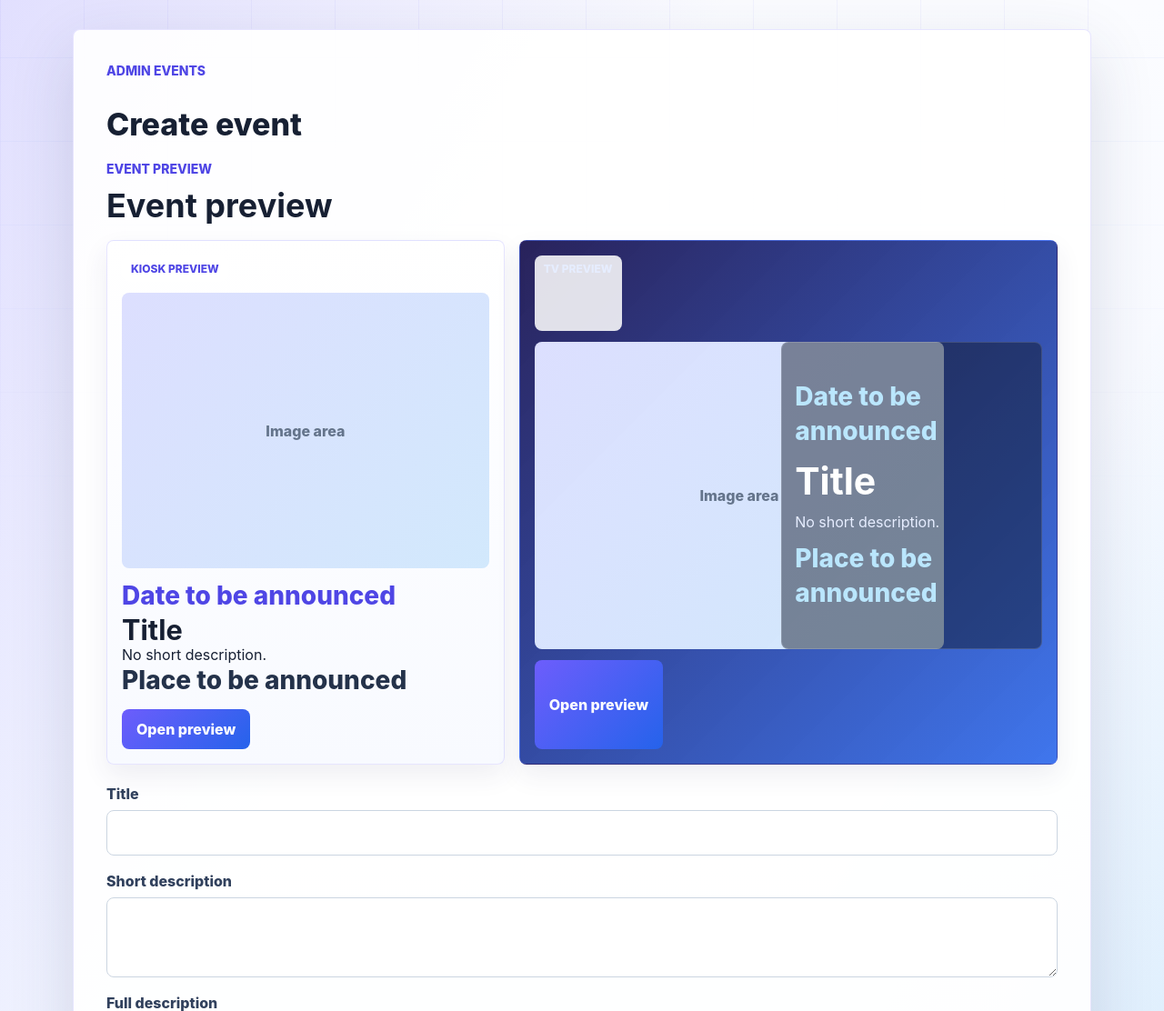
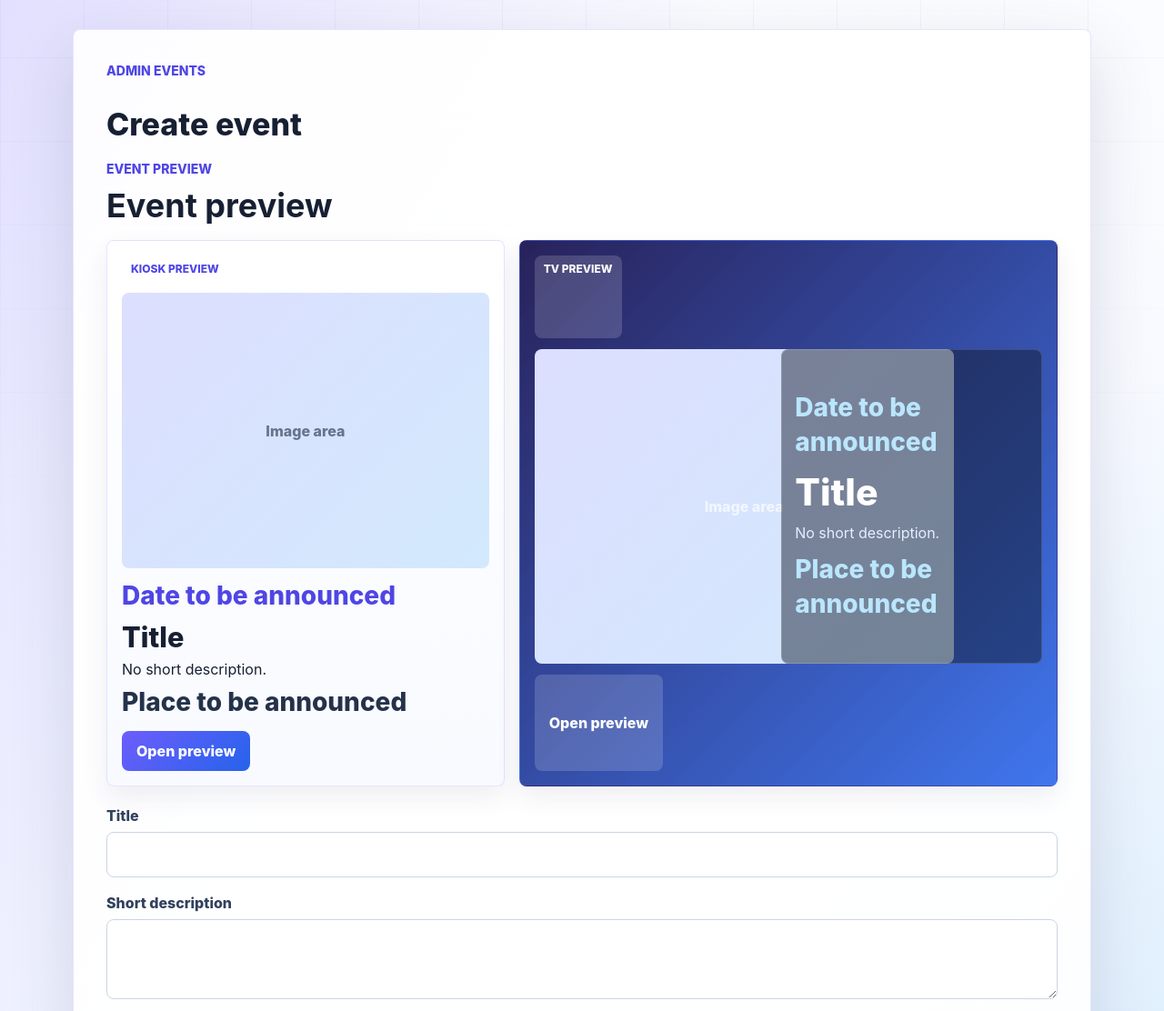
Before and after one commit to German7464/Kiosk_v001, a Flask app: page /admin/events/create in a window 1280 px wide. Shown: the top 1112 px of the page at 91% size. Run offline with Flask 3, Linux system fonts and the light colour scheme; the visitor is signed in with stand-in values (Sample User, id 1); data comes from the database, SQL or seed files in the repository.

Commit message:
Unify admin preview partial

```diff
--- a/kiosk/static/css/base.css
+++ b/kiosk/static/css/base.css
@@ -856,7 +856,14 @@ h1 {
     min-width: 0;
 }
 
-.admin-event-form-preview-card {
+.admin-event-preview-grid {
+    display: grid;
+    grid-template-columns: repeat(2, minmax(0, 1fr));
+    gap: 16px;
+    min-width: 0;
+}
+
+.admin-event-preview {
     display: grid;
     gap: 12px;
     min-width: 0;
@@ -865,21 +872,23 @@ h1 {
     border-radius: 8px;
     background: #ffffff;
     box-shadow: 0 12px 28px rgba(45, 55, 100, 0.08);
-}
-
-.admin-event-form-preview-card h3,
-.admin-event-form-preview-card p {
+    color: var(--ink);
+}
+
+.admin-event-preview h3,
+.admin-event-preview p {
     margin: 0;
     overflow-wrap: break-word;
     word-break: normal;
 }
 
-.admin-event-form-preview-card h3 {
+.admin-event-preview__title {
     font-size: clamp(22px, 2.4vw, 32px);
     line-height: 1.14;
-}
-
-.admin-preview__open {
+    font-weight: 800;
+}
+
+.admin-event-preview__open {
     min-height: 44px;
     justify-self: start;
     padding: 0 16px;
@@ -892,105 +901,158 @@ h1 {
     cursor: pointer;
 }
 
-.admin-event-form-preview-card--kiosk {
+.admin-event-preview__label {
+    width: fit-content;
+    max-width: 100%;
+    padding: 7px 10px;
+    border-radius: 8px;
+    color: var(--violet-dark);
+    background: rgba(255, 255, 255, 0.86);
+    font-size: 12px;
+    font-weight: 800;
+    text-transform: uppercase;
+}
+
+.admin-event-preview--kiosk {
     background:
         linear-gradient(180deg, #ffffff, #f8faff);
 }
 
-.admin-preview--kiosk {
-    color: var(--ink);
-}
-
-.admin-event-form-preview-card--tv {
-    grid-template-columns: minmax(160px, 0.95fr) minmax(0, 1.05fr);
+.admin-event-preview--tv {
     align-items: stretch;
     color: #f8fbff;
     background:
         linear-gradient(135deg, rgba(32, 25, 84, 0.96), rgba(37, 99, 235, 0.88));
 }
 
-.admin-preview--tv {
-    color: #f8fbff;
-}
-
-.admin-preview__text {
-    min-width: 0;
-}
-
-.admin-preview__title,
-.admin-preview__description,
-.admin-preview__date,
-.admin-preview__place,
-.admin-preview__meta {
-    margin: 0;
-    overflow-wrap: break-word;
-    word-break: normal;
-}
-
-.admin-event-form-preview-card--tv .admin-preview-label,
-.admin-event-form-preview-card--tv .admin-preview__open {
+.admin-event-preview--full.admin-event-preview--tv {
+    grid-template-columns: minmax(160px, 0.95fr) minmax(0, 1.05fr);
+}
+
+.admin-event-preview--compact {
+    min-height: 260px;
+    cursor: pointer;
+    text-align: left;
+    font: inherit;
+}
+
+.admin-event-preview--compact.admin-event-preview--kiosk {
+    grid-template-rows: auto minmax(150px, 1fr) auto auto;
+}
+
+.admin-event-preview--compact.admin-event-preview--tv {
+    grid-template-columns: minmax(130px, 0.9fr) minmax(0, 1.1fr);
+    grid-template-rows: auto minmax(0, 1fr) auto;
+    min-height: 230px;
+}
+
+.admin-event-preview--tv .admin-event-preview__label,
+.admin-event-preview--full.admin-event-preview--tv .admin-event-preview__open {
     grid-column: 1 / -1;
-}
-
-.admin-event-form-preview-card--tv .admin-event-form-preview-copy {
+    color: #ffffff;
+    background: rgba(255, 255, 255, 0.16);
+}
+
+.admin-event-preview__text {
+    display: grid;
+    gap: 8px;
+    min-width: 0;
+}
+
+.admin-event-preview--tv .admin-event-preview__text {
     display: grid;
     align-content: center;
     gap: 12px;
     min-width: 0;
+}
+
+.admin-event-preview--full.admin-event-preview--tv .admin-event-preview__text {
     padding: 14px;
     border: 1px solid rgba(255, 255, 255, 0.14);
     border-radius: 8px;
     background: rgba(15, 23, 42, 0.48);
 }
 
-.admin-event-form-preview-card--tv h3 {
+.admin-event-preview--compact.admin-event-preview--tv .admin-event-preview__text {
+    padding: 10px 0;
+}
+
+.admin-event-preview--tv .admin-event-preview__title {
     color: #ffffff;
+}
+
+.admin-event-preview--full.admin-event-preview--tv .admin-event-preview__title {
     font-size: clamp(26px, 3.2vw, 44px);
 }
 
-.admin-event-form-preview-card--tv p {
+.admin-event-preview--compact.admin-event-preview--tv .admin-event-preview__title {
+    font-size: clamp(20px, 2.2vw, 28px);
+}
+
+.admin-event-preview--tv p {
     color: #e6edff;
 }
 
-.admin-event-form-preview-card--tv .event-date,
-.admin-event-form-preview-card--tv .event-place {
+.admin-event-preview--tv .event-date,
+.admin-event-preview--tv .event-place {
     color: #bae6fd;
     font-weight: 800;
 }
 
-.admin-form-preview-image {
+.admin-event-preview__media {
     display: grid;
     place-items: center;
     aspect-ratio: 4 / 3;
+    min-width: 0;
     min-height: 160px;
     overflow: hidden;
     border-radius: 8px;
     background:
         linear-gradient(135deg, rgba(109, 93, 252, 0.13), rgba(14, 165, 233, 0.12)),
         #edf2ff;
-}
-
-.admin-preview__media {
     background-position: center;
     background-repeat: no-repeat;
     background-size: cover;
 }
 
-.admin-form-preview-image img {
+.admin-event-preview--compact .admin-event-preview__media {
+    min-height: 120px;
+}
+
+.admin-event-preview--compact.admin-event-preview--tv .admin-event-preview__media {
+    grid-row: 2 / 4;
+    min-height: 160px;
+    background:
+        linear-gradient(135deg, rgba(109, 93, 252, 0.38), rgba(14, 165, 233, 0.28)),
+        #202b4a;
+    background-position: center;
+    background-repeat: no-repeat;
+    background-size: cover;
+}
+
+.admin-event-preview__media img {
     width: 100%;
     height: 100%;
     max-height: 220px;
     object-fit: cover;
 }
 
-.admin-form-preview-image span {
+.admin-event-preview--compact .admin-event-preview__media img {
+    max-height: 180px;
+}
+
+.admin-event-preview__media span {
     padding: 16px;
     color: var(--muted);
     font-weight: 800;
     text-align: center;
 }
 
-.admin-preview__placeholder {
+.admin-event-preview--tv .admin-event-preview__media span {
+    color: rgba(248, 251, 255, 0.8);
+}
+
+.admin-event-preview__placeholder {
     display: grid;
     place-items: center;
     width: 100%;
@@ -1995,160 +2063,6 @@ textarea {
     box-shadow: 0 16px 38px rgba(45, 55, 100, 0.1);
 }
 
-.admin-event-preview-grid {
-    display: grid;
-    grid-template-columns: repeat(2, minmax(0, 1fr));
-    gap: 16px;
-    min-width: 0;
-}
-
-.admin-event-preview {
-    display: grid;
-    grid-template-rows: auto minmax(120px, 1fr) auto auto;
-    gap: 10px;
-    min-width: 0;
-    min-height: 260px;
-    padding: 14px;
-    border: 1px solid rgba(109, 93, 252, 0.16);
-    border-radius: 8px;
-    background: #ffffff;
-    color: var(--ink);
-    box-shadow: 0 12px 28px rgba(45, 55, 100, 0.08);
-    cursor: pointer;
-    text-align: left;
-    font: inherit;
-}
-
-.admin-event-preview-kiosk {
-    grid-template-rows: auto minmax(150px, 1fr) auto auto;
-    background:
-        linear-gradient(180deg, #ffffff, #f8faff);
-}
-
-.admin-event-preview-kiosk .admin-preview__text {
-    display: grid;
-    gap: 8px;
-}
-
-.admin-event-preview:hover,
-.admin-event-preview:focus-visible {
-    outline: 3px solid rgba(109, 93, 252, 0.18);
-    border-color: var(--violet);
-}
-
-.admin-event-preview-tv {
-    grid-template-columns: minmax(130px, 0.9fr) minmax(0, 1.1fr);
-    grid-template-rows: auto minmax(0, 1fr) auto;
-    align-items: stretch;
-    min-height: 230px;
-    color: #f8fbff;
-    background:
-        linear-gradient(135deg, rgba(32, 25, 84, 0.96), rgba(37, 99, 235, 0.88));
-}
-
-.admin-preview-label {
-    width: fit-content;
-    max-width: 100%;
-    padding: 7px 10px;
-    border-radius: 8px;
-    color: var(--violet-dark);
-    background: rgba(255, 255, 255, 0.86);
-    font-size: 12px;
-    font-weight: 800;
-    text-transform: uppercase;
-}
-
-.admin-event-preview-tv .admin-preview-label {
-    grid-column: 1 / -1;
-    color: #ffffff;
-    background: rgba(255, 255, 255, 0.16);
-}
-
-.admin-preview-media {
-    display: grid;
-    place-items: center;
-    aspect-ratio: 4 / 3;
-    min-width: 0;
-    min-height: 120px;
-    overflow: hidden;
-    border-radius: 8px;
-    background:
-        linear-gradient(135deg, rgba(109, 93, 252, 0.13), rgba(14, 165, 233, 0.12)),
-        #edf2ff;
-}
-
-.admin-event-preview-tv .admin-preview-media {
-    grid-row: 2 / 4;
-    min-height: 160px;
-    background:
-        linear-gradient(135deg, rgba(109, 93, 252, 0.38), rgba(14, 165, 233, 0.28)),
-        #202b4a;
-}
-
-.admin-preview-media img {
-    width: 100%;
-    height: 100%;
-    max-height: 180px;
-    object-fit: cover;
-}
-
-.admin-preview-media span {
-    padding: 16px;
-    color: var(--muted);
-    font-weight: 800;
-    text-align: center;
-}
-
-.admin-event-preview-tv .admin-preview-media span {
-    color: rgba(248, 251, 255, 0.8);
-}
-
-.admin-event-preview-tv .admin-preview__text {
-    display: grid;
-    align-content: center;
-    gap: 10px;
-    min-width: 0;
-    padding: 10px 0;
-}
-
-.admin-event-preview-tv .admin-preview__open {
-    align-self: end;
-    justify-self: start;
-}
-
-.admin-event-preview-tv .admin-preview-title,
-.admin-event-preview-tv .admin-preview-meta {
-    align-self: center;
-    padding: 8px 0;
-}
-
-.admin-event-preview-tv .admin-preview-title {
-    font-size: clamp(20px, 2.2vw, 28px);
-}
-
-.admin-preview-title,
-.admin-preview-meta {
-    display: block;
-    min-width: 0;
-    overflow-wrap: anywhere;
-}
-
-.admin-preview-title {
-    font-size: clamp(18px, 2vw, 24px);
-    line-height: 1.1;
-    font-weight: 800;
-}
-
-.admin-preview-meta {
-    color: var(--muted);
-    font-size: 14px;
-    font-weight: 700;
-}
-
-.admin-event-preview-tv .admin-preview-meta {
-    color: #bae6fd;
-}
-
 .admin-event-card-body {
     display: grid;
     grid-template-columns: minmax(0, 1fr) minmax(220px, auto);
--- a/kiosk/static/js/admin_event_preview.js
+++ b/kiosk/static/js/admin_event_preview.js
@@ -35,7 +35,7 @@ function setAdminPreviewPlaceholder(media) {
     const placeholder = document.createElement("span");
     media.innerHTML = "";
     media.style.backgroundImage = "";
-    placeholder.className = "admin-preview__placeholder";
+    placeholder.className = "admin-event-preview__placeholder";
     placeholder.textContent = adminPreviewPlaceholderText(media);
     media.appendChild(placeholder);
 }
@@ -106,7 +106,7 @@ function setAdminFormPreviewImage(imageUrl) {
         }
 
         item.dataset.previewImage = adminPreviewSelectedImage;
-        setAdminPreviewImage(item.querySelector(".admin-preview__media"), adminPreviewSelectedImage);
+        setAdminPreviewImage(item.querySelector("[data-admin-preview-media]"), adminPreviewSelectedImage);
     });
 }
 
@@ -131,8 +131,8 @@ function openAdminPreview(item) {
     const tvMode = preview.mode === "tv";
 
     adminPreviewModalMode.textContent = preview.label;
-    adminPreviewModalCard.classList.toggle("admin-preview-modal-card--tv", tvMode);
-    adminPreviewModalCard.classList.toggle("admin-preview-modal-card--kiosk", !tvMode);
+    adminPreviewModalCard.classList.toggle("admin-event-preview-modal__card--tv", tvMode);
+    adminPreviewModalCard.classList.toggle("admin-event-preview-modal__card--kiosk", !tvMode);
     adminPreviewModalTitle.textContent = preview.title;
     adminPreviewModalDate.textContent = preview.date;
     adminPreviewModalPlace.textContent = preview.place;
@@ -148,7 +148,7 @@ function closeAdminPreviewModal() {
 }
 
 adminPreviewItems.forEach((item) => {
-    const media = item.querySelector(".admin-preview__media");
+    const media = item.querySelector("[data-admin-preview-media]");
     const image = media ? media.querySelector("img") : null;
     const imageUrl = item.dataset.previewImage || (image ? image.src : "");
 
--- a/kiosk/templates/admin_event_form.html
+++ b/kiosk/templates/admin_event_form.html
@@ -69,25 +69,9 @@
         </form>
     </div>
 </section>
-<div class="admin-preview-modal" data-admin-preview-modal hidden>
-    <div class="admin-preview-modal-panel" role="dialog" aria-modal="true" aria-labelledby="admin-form-preview-modal-title">
-        <div class="admin-preview-modal-header">
-            <p class="label" data-admin-preview-modal-mode>{{ t("admin.event_preview") }}</p>
-            <button class="close-button" type="button" data-admin-preview-close>{{ t("common.close") }}</button>
-        </div>
-        <div class="admin-preview-modal-card" data-admin-preview-modal-card>
-            <div class="admin-preview-modal-image admin-preview__media" data-admin-preview-modal-image data-placeholder="{{ t('common.image_area') }}">
-                <span class="admin-preview__placeholder">{{ t("common.image_area") }}</span>
-            </div>
-            <div class="admin-preview-modal-copy admin-preview__text">
-                <p class="event-date" data-admin-preview-modal-date></p>
-                <h2 id="admin-form-preview-modal-title" data-admin-preview-modal-title></h2>
-                <p data-admin-preview-modal-description></p>
-                <p class="event-place" data-admin-preview-modal-place></p>
-            </div>
-        </div>
-    </div>
-</div>
+{% with preview_modal_title_id="admin-form-preview-modal-title" %}
+{% include "admin_event_preview_modal.html" %}
+{% endwith %}
 {% endblock %}
 
 {% block scripts %}
--- a/kiosk/templates/admin_event_preview.html
+++ b/kiosk/templates/admin_event_preview.html
@@ -1,21 +1,17 @@
-<article class="admin-preview admin-preview--{{ preview_mode }} admin-preview--{{ preview_size }}{% if preview_size == 'compact' %} admin-event-preview admin-event-preview-{{ preview_mode }}{% else %} admin-event-form-preview-card admin-event-form-preview-card--{{ preview_mode }}{% endif %}" data-admin-preview data-preview-label="{{ preview_label|e }}" data-preview-mode="{{ preview_mode }}" data-preview-title="{{ preview_title|e }}" data-preview-date="{{ preview_date|e }}" data-preview-place="{{ preview_place|e }}" data-preview-description="{{ preview_description|e }}" data-preview-image="{{ preview_image|e }}">
-    <p class="admin-preview-label admin-preview__label">{{ preview_label }}</p>
-    <div class="{% if preview_size == 'compact' %}admin-preview-media{% else %}admin-form-preview-image{% endif %} admin-preview__media" data-placeholder="{{ t('common.image_area') }}">
+<article class="admin-event-preview admin-event-preview--{{ preview_mode }} admin-event-preview--{{ preview_size }}" data-admin-preview data-preview-label="{{ preview_label|e }}" data-preview-mode="{{ preview_mode }}" data-preview-title="{{ preview_title|e }}" data-preview-date="{{ preview_date|e }}" data-preview-place="{{ preview_place|e }}" data-preview-description="{{ preview_description|e }}" data-preview-image="{{ preview_image|e }}">
+    <p class="admin-event-preview__label">{{ preview_label }}</p>
+    <div class="admin-event-preview__media" data-admin-preview-media data-placeholder="{{ t('common.image_area') }}">
         {% if preview_image %}
         <img src="{{ preview_image }}" alt="{{ preview_title }}">
         {% else %}
-        <span class="admin-preview__placeholder">{{ t("common.image_area") }}</span>
+        <span class="admin-event-preview__placeholder">{{ t("common.image_area") }}</span>
         {% endif %}
     </div>
-    <div class="{% if preview_size == 'full' %}admin-event-form-preview-copy {% endif %}admin-preview__text">
-        <p class="event-date admin-preview__date" data-form-preview-date>{{ preview_date }}</p>
-        {% if preview_size == "compact" %}
-        <h3 class="admin-preview-title admin-preview__title" data-form-preview-title>{{ preview_title }}</h3>
-        {% else %}
-        <h3 class="admin-preview__title" data-form-preview-title>{{ preview_title }}</h3>
-        {% endif %}
-        <p class="admin-preview__description" data-form-preview-description>{{ preview_description }}</p>
-        <p class="event-place admin-preview__place" data-form-preview-place>{{ preview_place }}</p>
+    <div class="admin-event-preview__text">
+        <p class="event-date admin-event-preview__date" data-form-preview-date>{{ preview_date }}</p>
+        <h3 class="admin-event-preview__title" data-form-preview-title>{{ preview_title }}</h3>
+        <p class="admin-event-preview__description" data-form-preview-description>{{ preview_description }}</p>
+        <p class="event-place admin-event-preview__place" data-form-preview-place>{{ preview_place }}</p>
     </div>
-    <button class="admin-preview__open" type="button" data-admin-preview-open>{{ t("admin.open_preview") }}</button>
+    <button class="admin-event-preview__open" type="button" data-admin-preview-open>{{ t("admin.open_preview") }}</button>
 </article>
--- /dev/null
+++ b/kiosk/templates/admin_event_preview_modal.html
@@ -0,0 +1,19 @@
+<div class="admin-event-preview-modal" data-admin-preview-modal hidden>
+    <div class="admin-event-preview-modal__panel" role="dialog" aria-modal="true" aria-labelledby="{{ preview_modal_title_id }}">
+        <div class="admin-event-preview-modal__header">
+            <p class="label" data-admin-preview-modal-mode>{{ t("admin.event_preview") }}</p>
+            <button class="close-button" type="button" data-admin-preview-close>{{ t("common.close") }}</button>
+        </div>
+        <div class="admin-event-preview-modal__card" data-admin-preview-modal-card>
+            <div class="admin-event-preview-modal__media" data-admin-preview-modal-image data-admin-preview-media data-placeholder="{{ t('common.image_area') }}">
+                <span class="admin-event-preview__placeholder">{{ t("common.image_area") }}</span>
+            </div>
+            <div class="admin-event-preview-modal__text">
+                <p class="event-date" data-admin-preview-modal-date></p>
+                <h2 id="{{ preview_modal_title_id }}" data-admin-preview-modal-title></h2>
+                <p data-admin-preview-modal-description></p>
+                <p class="event-place" data-admin-preview-modal-place></p>
+            </div>
+        </div>
+    </div>
+</div>
```
Also changed, not shown: other parts of kiosk/static/css/base.css (+45 -33 lines), kiosk/templates/admin_events.html (+3 -19 lines), docs/CHANGELOG.md, kiosk/features/admin/README.md.
